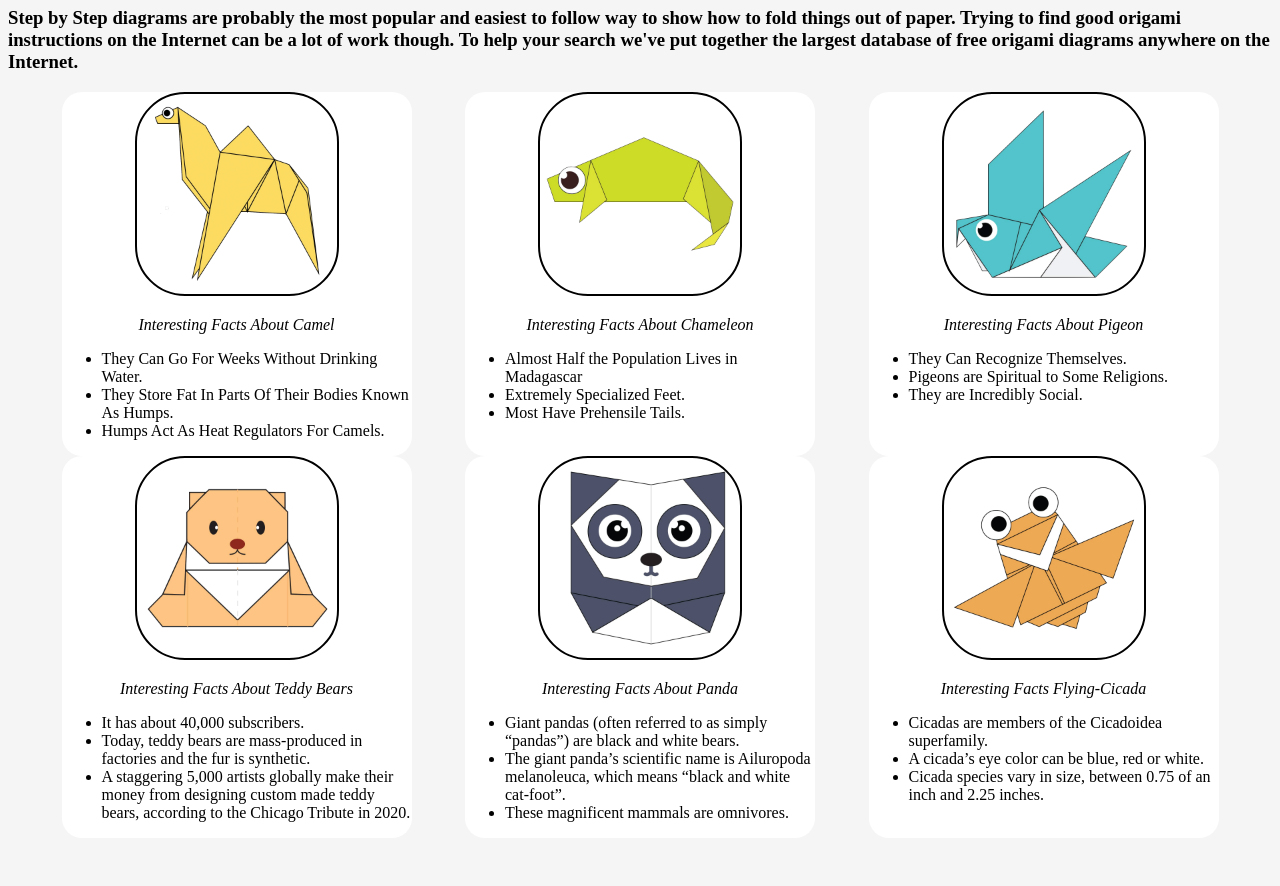
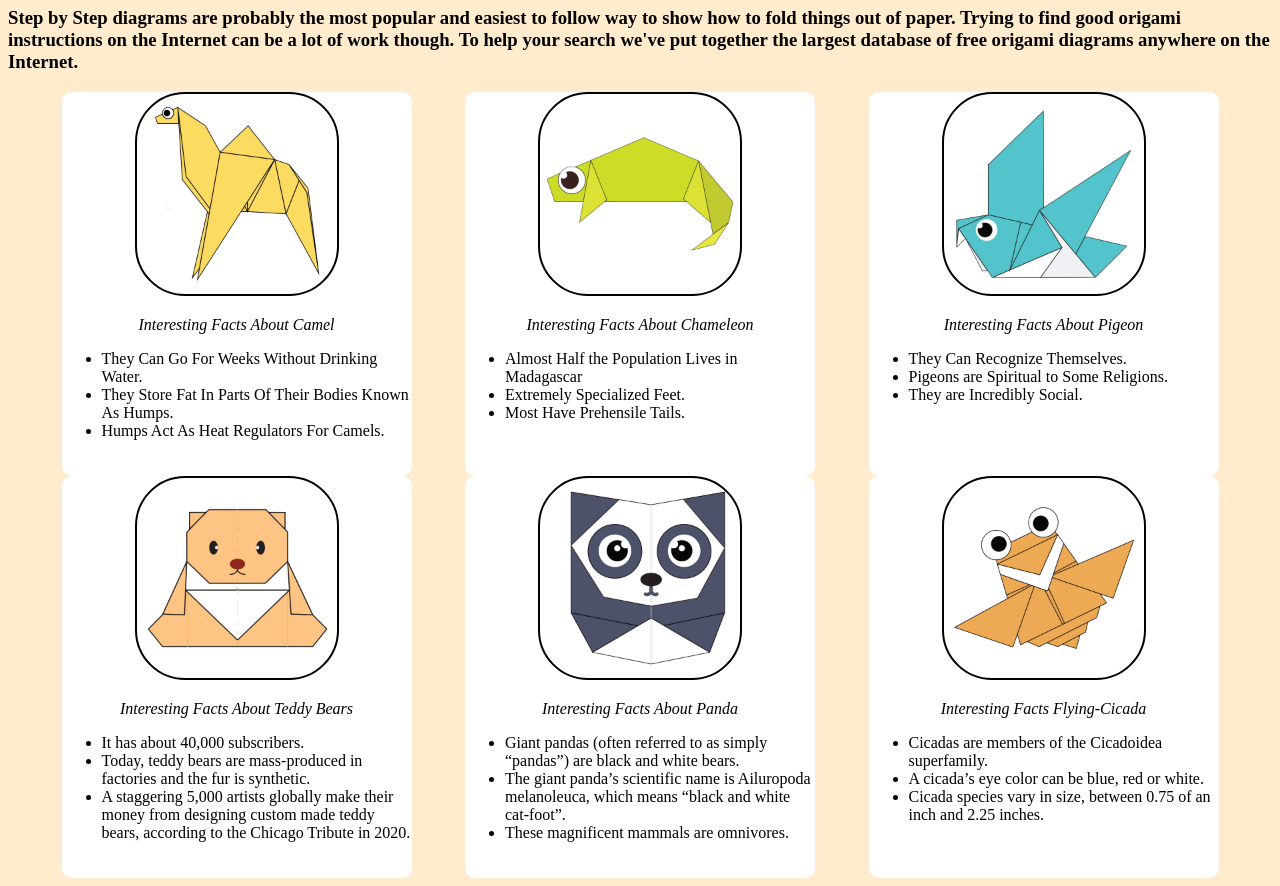
Before and after one commit to lasyamundra/Project-50, a plain HTML site: page index.html in a window 1280 px wide. Shown: the part 703-1589 px from the top of the page. Before the commit the page ends 1549 px from the top, so only its background shows below. Drawn offline with Linux system fonts and the light colour scheme.

Commit message:
Update style.css

```diff
--- a/style.css
+++ b/style.css
@@ -13,7 +13,7 @@ h1{
     background-color: black;
     font-size: 20px;
     font-family: sans-serif;
-    font-weight: 400;
+    font-weight: normal;
     color: white;
 }
 
@@ -25,6 +25,7 @@ h1{
     display:flex;
     flex-wrap:wrap;
     justify-content: space-evenly;
+
 }
 
 .grid img{
@@ -33,15 +34,16 @@ h1{
 }
 
 body{
-    background-color: whitesmoke;
+    background-color:blanchedalmond;
 }
 
 .origami{
-    border-radius: 20px;
+    border-radius: 10px;
     background-color:white;
 
     width: 350px;
     font-family: 'Times New Roman', Times, serif;
+    padding-bottom: 20px;
 }
 
 p,h1{
```
